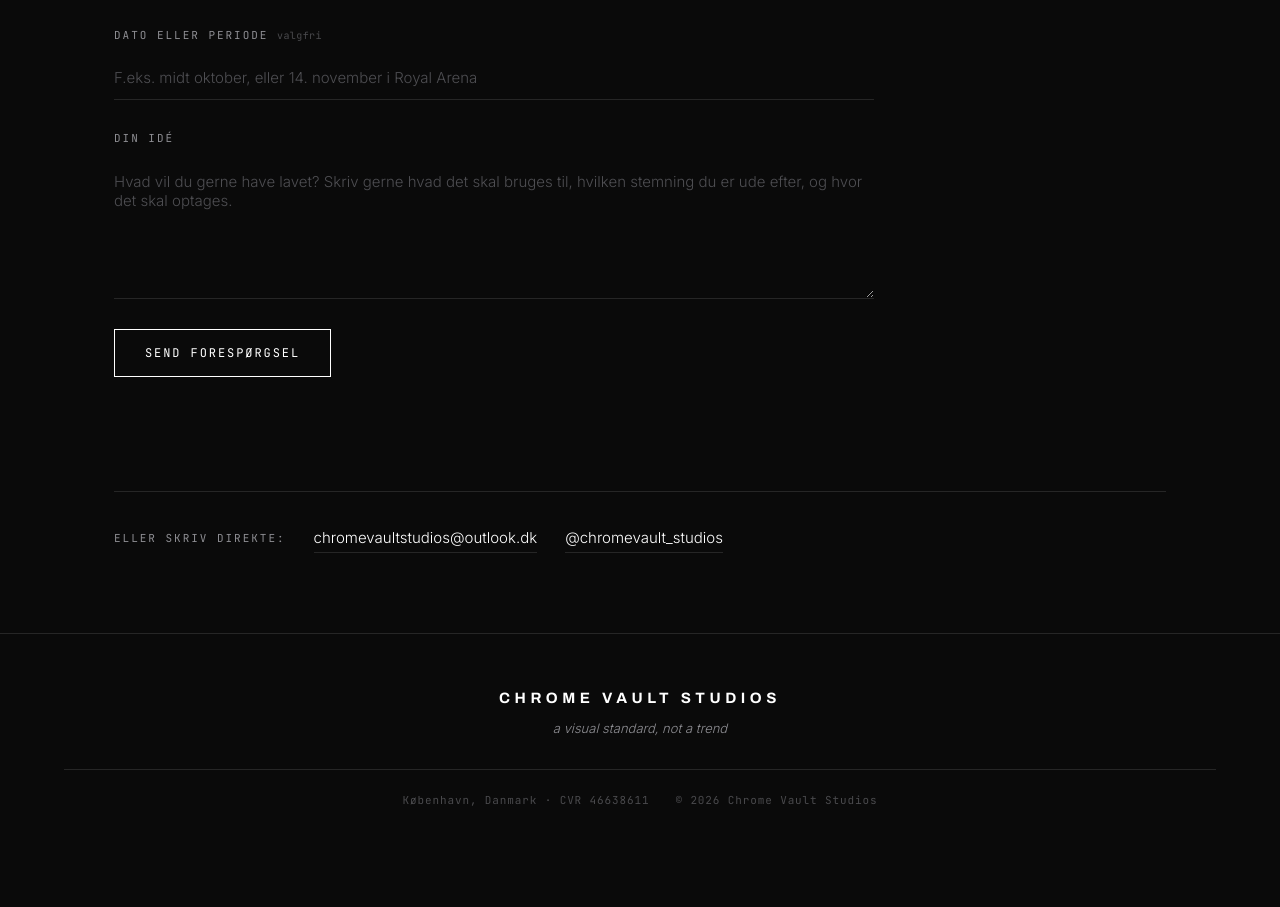
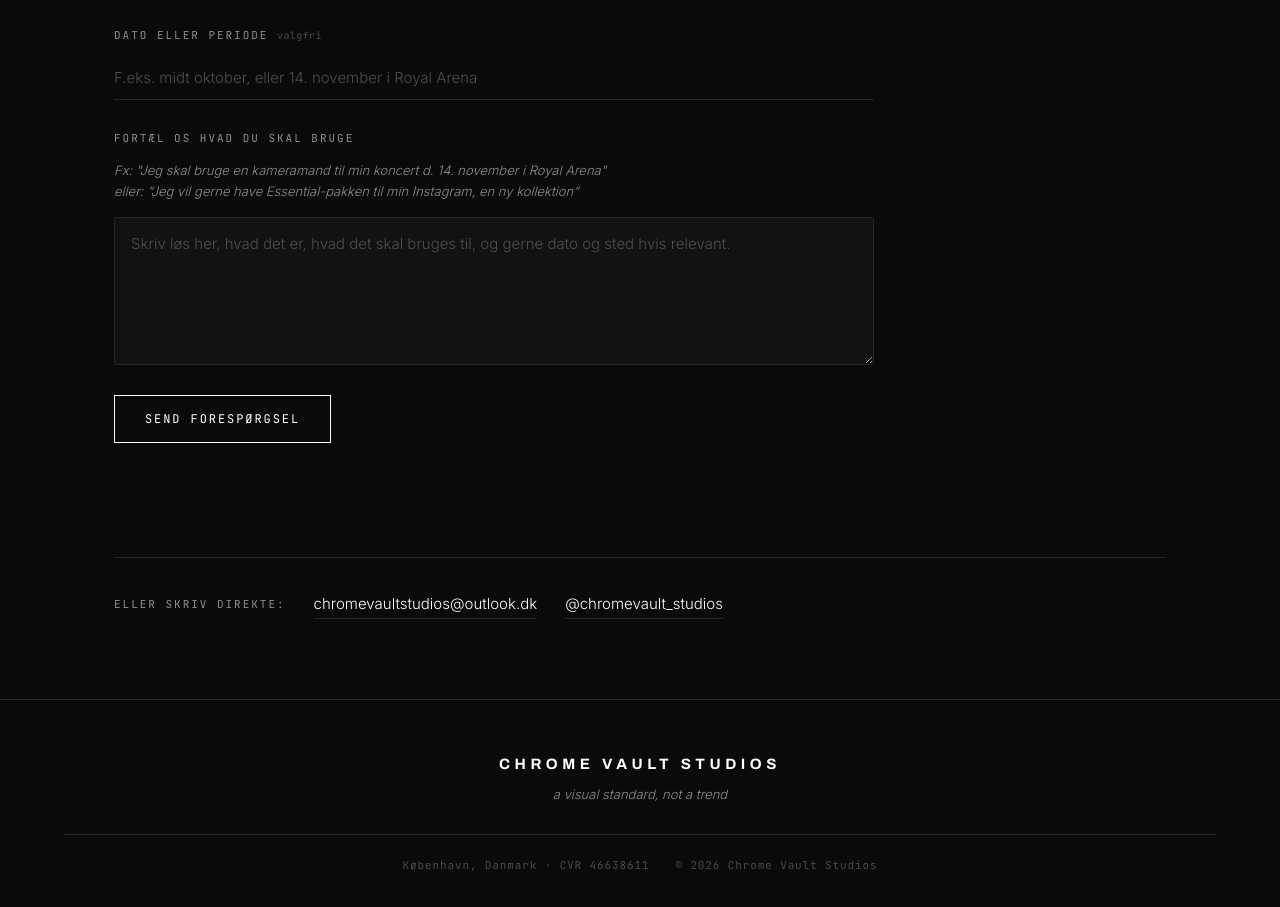
Before and after one commit to Lymae25/chrome-vault-studios, a website: page public/index.html in a window 1280 px wide. Shown: the part 3840-4747 px from the top of the page. Before the commit the page ends 4689 px from the top, so only its background shows below. Drawn offline with Linux system fonts and the light colour scheme.

Commit message:
Gør forespørgselsfeltet mere tydeligt

```diff
--- a/public/index.html
+++ b/public/index.html
@@ -207,9 +207,13 @@
       <input type="text" id="timing" name="timing" placeholder="F.eks. midt oktober, eller 14. november i Royal Arena">
     </div>
 
-    <div class="field">
-      <label for="message">Din idé</label>
-      <textarea id="message" name="message" rows="6" required placeholder="Hvad vil du gerne have lavet? Skriv gerne hvad det skal bruges til, hvilken stemning du er ude efter, og hvor det skal optages."></textarea>
+    <div class="field field-message">
+      <label for="message">Fortæl os hvad du skal bruge</label>
+      <p class="field-hint">
+        Fx: "Jeg skal bruge en kameramand til min koncert d. 14. november i Royal Arena"<br>
+        eller: "Jeg vil gerne have Essential-pakken til min Instagram, en ny kollektion"
+      </p>
+      <textarea id="message" name="message" rows="6" required placeholder="Skriv løs her, hvad det er, hvad det skal bruges til, og gerne dato og sted hvis relevant."></textarea>
     </div>
 
     <!-- honeypot: skjult for mennesker, bots udfylder den -->
--- a/public/styles.css
+++ b/public/styles.css
@@ -843,6 +843,27 @@ img { display: block; max-width: 100%; }
   padding-top: 8px;
 }
 
+.field-hint {
+  font-family: var(--body);
+  font-size: 13px;
+  font-style: italic;
+  color: var(--chrome);
+  line-height: 1.65;
+  margin-bottom: 14px;
+}
+
+.field-message textarea {
+  background: var(--carbon);
+  border: 1px solid var(--edge);
+  padding: 16px;
+  border-radius: 2px;
+}
+
+.field-message textarea:focus {
+  border-color: var(--white);
+  background: var(--raised);
+}
+
 .hp { position: absolute; left: -9999px; opacity: 0; height: 0; overflow: hidden; }
 
 .btn-submit { align-self: flex-start; }
```
